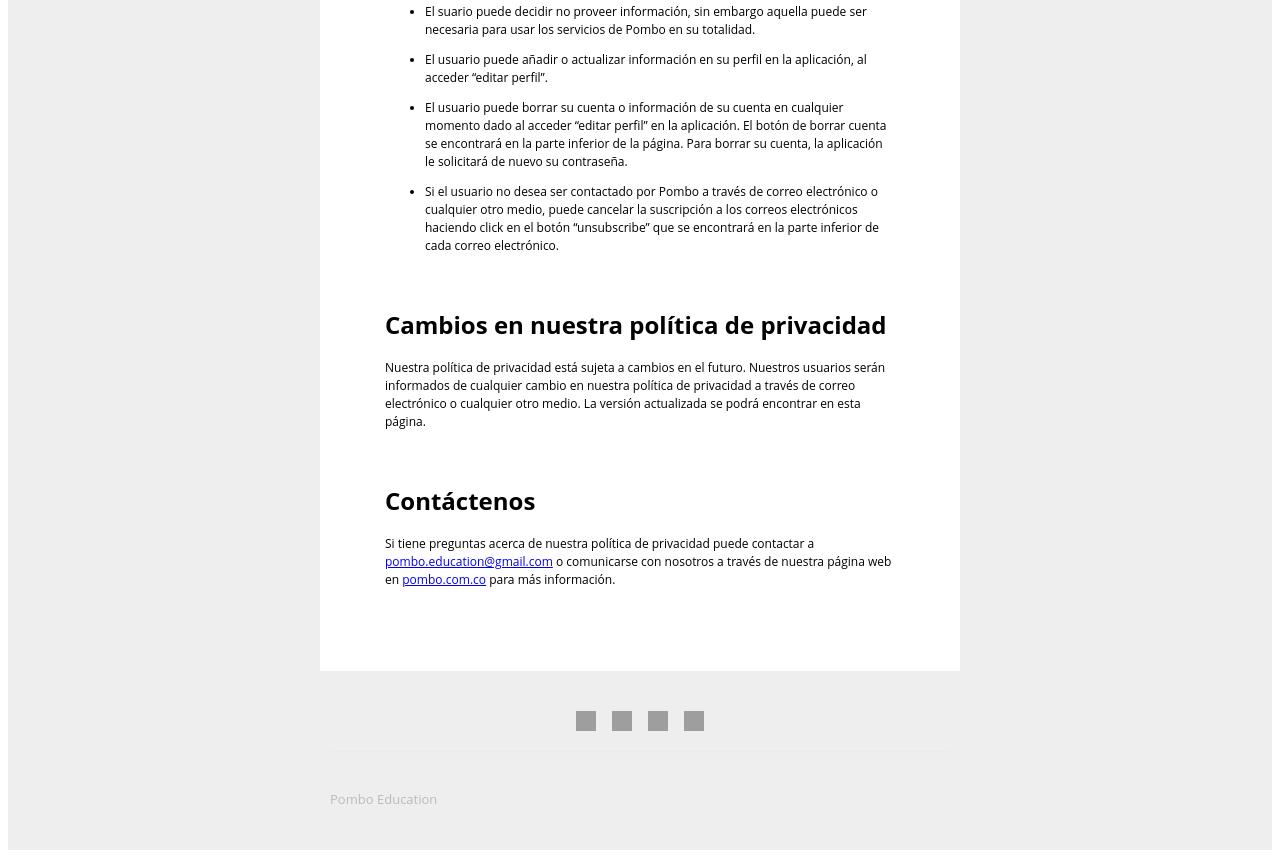
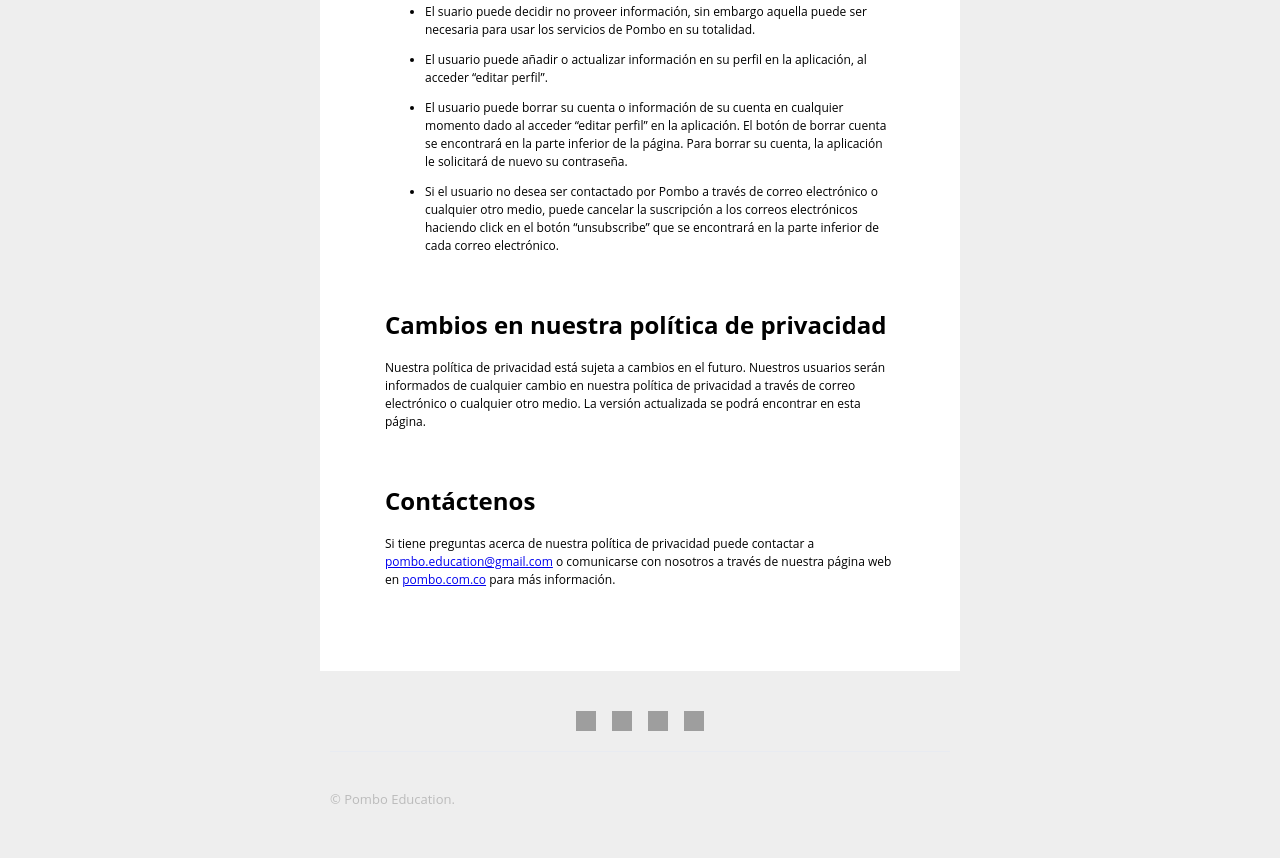
Before and after one commit to Melquiadeseducativa/PrivacyPolicy, a plain HTML site: page index.html in a window 1280 px wide. Shown: the part 2287-3145 px from the top of the page. Drawn offline with Linux system fonts and the light colour scheme; grey boxes are pictures that could not be loaded.

Commit message:
Changed styling, links, and added favicon

```diff
--- a/index.html
+++ b/index.html
@@ -1,3 +1,5 @@
+<body style="background-color: #eee">
+	<link rel="icon" type="image/png" href="https://github.com/Melquiadeseducativa/PomboWebsite/blob/master/assets/brand/favicon.png?raw=true">
 	<div style="overflow: hidden;">
 	<div dir="ltr">
 	<table bgcolor="#eee" cellpadding="0" cellspacing="0" role="presentation" style="table-layout:fixed;vertical-align:top;min-width:320px;Margin:0 auto;border-spacing:0;border-collapse:collapse;background-color:#eee;width:100%" valign="top" width="100%">
@@ -186,7 +188,7 @@
 										<td style="word-break:break-word;vertical-align:top;padding-bottom:0;padding-right:8px;padding-left:8px" valign="top"><font size="-1"><a data-saferedirecturl="https://www.google.com/url?hl=en&amp;q=https://www.instagram.com/pombo.education&amp;source=gmail&amp;ust=1591649389990000&amp;usg=AFQjCNEYI_RD0Sclp1-lObvZt2JvJBEvpQ" href="https://www.instagram.com/pombo.education" style="color:#4e24d1" target="_blank"><img alt="Instagram" height="20" src="https://ci6.googleusercontent.com/proxy/0-O4t6vW6g12cvuOOsK-C8Vgi4yAEDZiickL65b7Ygn7sJQnUoO7-LGZJSHELCt-IS4c8ZNfy8NMEju1nVsTbCWI87VKseQbM5AUoBIcVokYMxGk794K_uQyInsGCVbFWeGZ-8MnAE2FQuhYOAM3AUs=s0-d-e1-ft#https://github.com/Melquiadeseducativa/PublicPombo/blob/master/glyph-logo_May2016.png?raw=true" width="20" /> </a></font></td>
 										<td style="word-break:break-word;vertical-align:top;padding-bottom:0;padding-right:8px;padding-left:8px" valign="top"><font size="-1"><a data-saferedirecturl="https://www.google.com/url?hl=en&amp;q=https://www.facebook.com/Pombo-Education-107198971022855&amp;source=gmail&amp;ust=1591649389990000&amp;usg=AFQjCNFxJw1AB2O3iSLxg7uzR8sxIZIfow" href="https://www.facebook.com/Pombo-Education-107198971022855" style="color:#4e24d1" target="_blank"><img alt="Facebook" height="20" src="https://ci4.googleusercontent.com/proxy/o0ZR2HNDOGHrFxq8_WsoRWc4lNgA0iWIcTHkVQ99RiY_C7Llrs6iJWxRP0bmfKdhHBMUDpxaDkOw8imwHX5i_CHtuqfyyeyEqPHxhNSXGvOBWC5a0_kIgnU_KmIcfPCsR-_b5XvzJHb-rKphTcBWxpi4=s0-d-e1-ft#https://github.com/Melquiadeseducativa/PublicPombo/blob/master/f_logo_RGB-Black_58.png?raw=true" width="20" /> </a></font></td>
 										<td style="word-break:break-word;vertical-align:top;padding-bottom:0;padding-right:8px;padding-left:8px" valign="top"><font size="-1"><a data-saferedirecturl="https://www.google.com/url?hl=en&amp;q=https://www.linkedin.com/company/pomboeducation/&amp;source=gmail&amp;ust=1591649389990000&amp;usg=AFQjCNH8AoyfOSOPs4m674CBMSnxNx5gWg" href="https://www.linkedin.com/company/pomboeducation/" style="color:#4e24d1" target="_blank"><img alt="LinkedIn" height="20" src="https://ci5.googleusercontent.com/proxy/vq1YA9CayV2YoMtnko8RPmEwVCrJmW1mViSRDPDCH6hCui5JplpJwj4jtkPf2J1dwEQHQ07-d2KClG-62o1uhX5jgYOvbVoPv6ZPfW1nYh48aQdqleU1kyjRTYRE_-_7505C5HE2YUM=s0-d-e1-ft#https://github.com/Melquiadeseducativa/PublicPombo/blob/master/LI-In-Bug.png?raw=true" width="20" /> </a></font></td>
-									<td style="word-break:break-word;vertical-align:top;padding-bottom:0;padding-right:8px;padding-left:8px" valign="top"><font size="-1"><a data-saferedirecturl="https://www.google.com/url?hl=en&amp;q=https://www.linkedin.com/company/pomboeducation/&amp;source=gmail&amp;ust=1591649389990000&amp;usg=AFQjCNH8AoyfOSOPs4m674CBMSnxNx5gWg" href="https://blog.pombo.com.co" style="color:#4e24d1" target="_blank"><img alt="Link" height="20" src="https://github.com/Melquiadeseducativa/PublicPombo/blob/master/download.png?raw=true" style="width: 20px; height: 20px;" width="20" /> </a></font></td>
+										<td style="word-break:break-word;vertical-align:top;padding-bottom:0;padding-right:8px;padding-left:8px" valign="top"><font size="-1"><a data-saferedirecturl="https://www.google.com/url?hl=en&amp;q=https://www.linkedin.com/company/pomboeducation/&amp;source=gmail&amp;ust=1591649389990000&amp;usg=AFQjCNH8AoyfOSOPs4m674CBMSnxNx5gWg" href="https://www.pombo.com.co" style="color:#4e24d1" target="_blank"><img alt="Link" height="20" src="https://github.com/Melquiadeseducativa/PublicPombo/blob/master/download.png?raw=true" style="width: 20px; height: 20px;" width="20" /> </a></font></td>
 									</tr>
 								</tbody>
 							</table>
@@ -213,7 +215,7 @@
 
 				<div style="color:#a6a4a2;font-family:Open Sans,Helvetica Neue,Helvetica,Arial,sans-serif;line-height:1.5;padding-top:10px;padding-right:10px;padding-bottom:10px;padding-left:10px">
 				<div style="line-height:1.5;font-size:12px;color:#bbb;font-family:Open Sans,Helvetica Neue,Helvetica,Arial,sans-serif">
-			<p style="line-height:1.5;word-break:break-word;margin:0"><font size="-1">Pombo Education</font></p>
+				<p style="line-height:1.5;word-break:break-word;margin:0"><font size="-1">&copy; Pombo Education.</font></p>
 				</div>
 				</div>
 				</div>
@@ -228,3 +230,4 @@
 	</table>
 	</div>
 	</div>
+</body>
```
Lines whose indentation alone changed are shown as unchanged.
